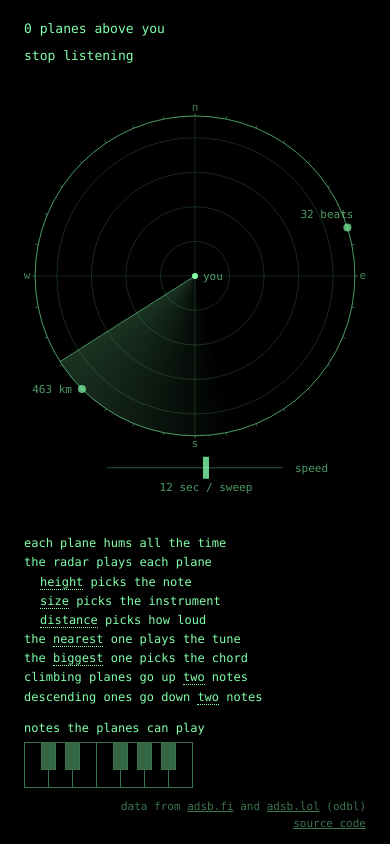
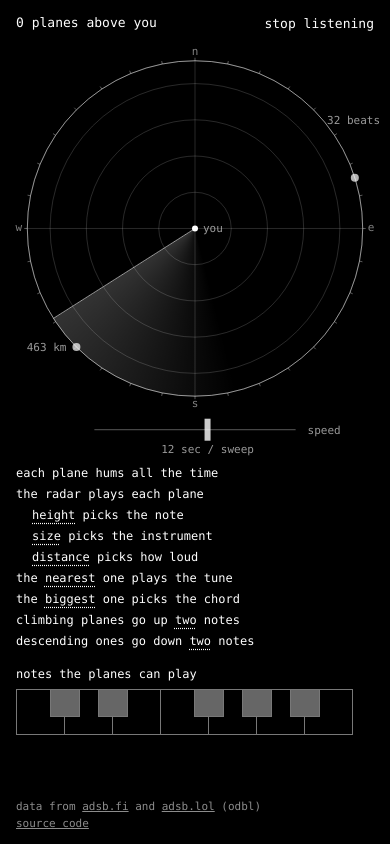
Before and after one commit to daspartho/aboveyou, a plain HTML site: page index.html in a window 390 px wide. Both pictures are taken after a click on the button "listen". Drawn offline with Linux system fonts and the light colour scheme; no server answers; animation ran at ten frames a second.

Commit message:
works on phones

```diff
--- a/index.html
+++ b/index.html
@@ -2,12 +2,14 @@
 <html lang="en">
 <meta charset="utf-8">
 <meta name="viewport" content="width=device-width, initial-scale=1">
+<meta name="theme-color" content="#000">
 <title>ensemble above</title>
 <link rel="icon" href="data:,">
 <link rel="stylesheet" href="style.css">
 <canvas id="c"></canvas>
 <button id="sound">listen</button>
 <div id="card" hidden></div>
+<div id="below">
 <div id="note" hidden>
   <p data-part="hum">each plane hums all the time</p>
   <p data-part="notes">the radar plays each plane</p>
@@ -24,5 +26,6 @@
   <div id="keys"></div>
 </div>
 <div id="source">data from <a href="https://adsb.fi" target="_blank" rel="noopener">adsb.fi</a> and <a href="https://adsb.lol" target="_blank" rel="noopener">adsb.lol</a> (odbl)<br><a href="https://github.com/daspartho/ensemble-above" target="_blank" rel="noopener">source code</a></div>
+</div>
 <script type="module" src="main.js"></script>
 </html>
--- a/main.js
+++ b/main.js
@@ -5,16 +5,17 @@ const API = 'https://ensemble-above.vercel.app';
 const POLL = 10_000;
 const $ = id => document.getElementById(id), rad = d => d * Math.PI / 180;
 const canvas = $('c'), g = canvas.getContext('2d');
-const ink = a => `rgba(130,255,170,${a})`;
+const ink = a => `rgba(255,255,255,${a})`;
 
 let home = null, planes = new Map(), ctx = null, music = null, picked = null, muted = false;
-let W = 0, H = 0, S = 0, CX = 0, CY = 0, next = null, pulling = false, pressed = null, holding = null, dialing = false, levering = false, reach = FAR, opened = 0, hover = null, deepOne = null;
+let tall = false, W = 0, H = 0, S = 0, CX = 0, CY = 0, next = null, pulling = false, pressed = null, holding = null, dialing = false, levering = false, reach = FAR, opened = 0, hover = null, deepOne = null;
 function resize() {
-  const d = devicePixelRatio || 1; W = innerWidth; H = innerHeight;
-  const up = W / H < 1.2;                // on tall screens the note sits under the radar, on wide ones beside it
-  S = up ? Math.min(W * 0.41, (H - 340) / 2.2) : Math.min(H * 0.44, (W - 385) / 2.25);
-  CX = up ? W / 2 : Math.max(W / 2, 325 + S * 1.1);
-  CY = up ? 100 + S * 1.1 : H / 2;
+  const d = Math.min(devicePixelRatio || 1, 2); W = innerWidth; H = innerHeight;
+  tall = W / H < 1.2;                    // on tall screens the note sits under the radar and scrolls, on wide ones beside it
+  S = tall ? Math.min(W * 0.43, (H * 0.68 - 74) / 2.3) : Math.min(H * 0.44, (W - 385) / 2.25);
+  CX = tall ? W / 2 : Math.max(W / 2, 325 + S * 1.1);
+  CY = tall ? 44 + S * 1.1 : H / 2;
+  document.documentElement.style.setProperty('--below', `${CY + S * 1.2 + 34 | 0}px`);
   canvas.width = W * d | 0; canvas.height = H * d | 0; g.setTransform(d, 0, 0, d, 0, 0);
 }
 addEventListener('resize', resize); resize();
@@ -86,7 +87,7 @@ const DIAL_FROM = 45, DIAL_SPAN = 90;   // from north-east round to south-east
 const dialAz = () => DIAL_FROM + (play.beats - 4) / 92 * DIAL_SPAN;
 // The speed lever stands beside the radar, or lies under it on tall screens. Push towards the word for faster.
 const SLOWEST = 120, FASTEST = 2;
-const track = () => W / H < 1.2 ? [CX - S * 0.55, CY + S * 1.2, CX + S * 0.55, CY + S * 1.2] : [CX + S * 1.24, CY + S * 0.5, CX + S * 1.24, CY - S * 0.5];
+const track = () => tall ? [CX - S * 0.6, CY + S * 1.2, CX + S * 0.6, CY + S * 1.2] : [CX + S * 1.24, CY + S * 0.5, CX + S * 1.24, CY - S * 0.5];
 function lever() {
   const [ax, ay, bx, by] = track(), u = Math.log(play.turn / SLOWEST) / Math.log(FASTEST / SLOWEST), up = ax === bx;
   const along = v => [ax + (bx - ax) * v, ay + (by - ay) * v];
@@ -107,10 +108,11 @@ function rim() {
     g.moveTo(a, b); g.lineTo(c, d);
   }
   g.stroke();
-  const [x, y] = polar(dialAz(), 1), room = x + 72 < W;   // on narrow screens the label sits above the handle
+  const [x, y] = polar(dialAz(), 1), room = x + 72 < W, off = y - CY;
   g.fillStyle = ink(dialing ? 1 : 0.7); g.beginPath(); g.arc(x, y, 4, 0, 7); g.fill();
   g.fillStyle = ink(0.6); g.textAlign = room ? 'left' : 'right';
-  g.fillText(`${play.beats} beats`, room ? x + (Math.abs(dialAz() - 90) < 8 ? 30 : 10) : x + 6, room ? y + 1 : y - 12);   // clears the e
+  // Beside the handle, or on narrow screens in the corner outside the circle, level with it as far as the rim allows.
+  g.fillText(`${play.beats} beats`, room ? x + (Math.abs(dialAz() - 90) < 8 ? 30 : 10) : W - 10, room ? y + 1 : CY + Math.max(Math.abs(off), S * 0.64) * (off < 0 ? -1 : 1));
   g.textAlign = 'left';
 }
 
@@ -126,7 +128,7 @@ function frame() {
   g.textAlign = 'left';
   sweep(deg); rim(); lever();
   g.font = '13px ui-monospace, "SF Mono", Menlo, monospace'; g.fillStyle = ink(1);
-  g.fillText(`${shown(t).length} planes above you`, 24, 30);
+  g.fillText(`${shown(t).length} planes above you`, tall ? 16 : 24, tall ? 24 : 30);
   g.font = '11px ui-monospace, Menlo, monospace';
   const r = reach / FAR, [hx, hy] = polar(225, r);    // how far you are listening
   g.strokeStyle = ink(pulling ? 0.9 : 0.5); g.beginPath(); g.arc(CX, CY, r * S, 0, 7); g.stroke();
@@ -161,7 +163,7 @@ function frame() {
   for (let i = 0; i < 12; i++) {         // the keys light as the planes play them; the chord's keys stay brighter
     const on = play.keys.has(i), f = t >= flash[i] ? Math.max(0, 1 - (t - flash[i]) / 0.8) : 0;
     const a = (inChord(i) ? 0.75 : 0.4) + 0.25 * f;   // solid colour, so a black key hides the white keys behind it
-    keys[i].style.background = on ? `rgb(${130 * a},${255 * a},${170 * a})` : '';
+    keys[i].style.background = on ? `rgb(${255 * a},${255 * a},${255 * a})` : '';
   }
   requestAnimationFrame(frame);
 }
@@ -177,16 +179,17 @@ const handPlays = p => {                 // a plane under your hand plays its no
   music.strike(kindOf(p), pitchOf(p), ctx.currentTime, 0.3, panOf(p));
   sang(p, ctx.currentTime, 1, pitchOf(p));
 };
-const onRing = e => Math.abs(Math.hypot(e.clientX - CX, e.clientY - CY) / S - reach / FAR) < 0.03;
+const grip = e => e.pointerType === 'touch' ? 1.6 : 1;   // a finger covers more than a cursor
+const onRing = e => Math.abs(Math.hypot(e.clientX - CX, e.clientY - CY) - reach / FAR * S) < 10 * grip(e);
 const aim = e => (Math.atan2(e.clientX - CX, CY - e.clientY) * 180 / Math.PI + 360) % 360;
-const onDial = e => { const [x, y] = polar(dialAz(), 1); return Math.hypot(e.clientX - x, e.clientY - y) < 16; };
+const onDial = e => { const [x, y] = polar(dialAz(), 1); return Math.hypot(e.clientX - x, e.clientY - y) < 16 * grip(e); };
 const onTrack = e => {                   // how far along the lever the hand is, 0 to 1
   const [ax, ay, bx, by] = track();
   return ((e.clientX - ax) * (bx - ax) + (e.clientY - ay) * (by - ay)) / ((bx - ax) ** 2 + (by - ay) ** 2);
 };
 const onLever = e => {
   const [ax, ay, bx, by] = track(), u = onTrack(e);
-  return u > -0.08 && u < 1.08 && Math.hypot(e.clientX - (ax + (bx - ax) * u), e.clientY - (ay + (by - ay) * u)) < 18;
+  return u > -0.08 && u < 1.08 && Math.hypot(e.clientX - (ax + (bx - ax) * u), e.clientY - (ay + (by - ay) * u)) < 18 * grip(e);
 };
 const inRadar = e => Math.hypot(e.clientX - CX, e.clientY - CY) < S;
 // Press inside the radar and the sweep comes to your hand. It plays what it crosses, then carries on.
@@ -224,7 +227,7 @@ canvas.addEventListener('pointermove', e => {
   } else if (pulling) {
     reach = Math.max(40, Math.min(FAR, Math.hypot(e.clientX - CX, e.clientY - CY) / S * FAR));
   } else {
-    hover = nearest(e.clientX, e.clientY);
+    hover = e.pointerType === 'mouse' ? nearest(e.clientX, e.clientY) : null;
   }
 });
 const letGo = () => {
@@ -255,6 +258,8 @@ function routeFits(p, o, e) {
   const turn = Math.abs(((bearing(p.lat, p.lon, e.latitude, e.longitude) * 180 / Math.PI - p.track + 180) % 360 + 360) % 360 - 180);
   return off < 200 && (turn < 60 || arc(p.lat, p.lon, e.latitude, e.longitude) * R < 200 || arc(p.lat, p.lon, o.latitude, o.longitude) * R < 200);
 }
+
+$('card').onclick = () => { picked = null; $('card').hidden = true; };
 
 async function choose(x, y) {
   const best = nearest(x, y);
@@ -297,7 +302,7 @@ const keys = [], flash = new Array(12).fill(-9);
   for (let i = 0; i < 12; i++) {
     const b = document.createElement('button'), black = i in blacks;
     b.className = black ? 'black' : 'white';
-    b.style.left = (black ? (blacks[i] + 1) * 24 - 7 : whites.indexOf(i) * 24) + 'px';
+    b.style.setProperty('--at', black ? blacks[i] + 1 : whites.indexOf(i));
     b.onclick = () => {
       if (play.keys.has(i)) { if (play.keys.size > 1) play.keys.delete(i); }
       else { play.keys.add(i); if (music && !muted) { music.strike('narrow', 60 + i, ctx.currentTime, 0.25, 0); flash[i] = now(); } }
@@ -309,11 +314,14 @@ const keys = [], flash = new Array(12).fill(-9);
 $('sound').onclick = () => {
   if (ctx) { muted = !muted; music.mute(muted); $('sound').textContent = muted ? 'listen' : 'stop listening'; return; }
   const t = now();
+  if (navigator.audioSession) navigator.audioSession.type = 'playback';   // otherwise an iphone on silent plays nothing
   ctx = new AudioContext(); ctx.resume(); audioShift = t - ctx.currentTime;
   music = new Music(ctx); music.setBeat(play.turn / play.beats);
   $('sound').textContent = 'stop listening'; $('note').hidden = false;
 };
 
+addEventListener('visibilitychange', () => { if (!document.hidden && ctx) ctx.resume(); });   // phones stop the sound in the background
+
 locate();
 setInterval(poll, POLL); setInterval(schedule, 250);
 requestAnimationFrame(frame);
--- a/style.css
+++ b/style.css
@@ -1,32 +1,47 @@
 * { box-sizing: border-box; }
-html, body { margin: 0; height: 100%; background: #000; overflow: hidden; user-select: none; -webkit-user-select: none; }
-body { font: 13px/1.5 ui-monospace, "SF Mono", Menlo, monospace; color: rgb(130, 255, 170); -webkit-font-smoothing: antialiased; }
+html, body { margin: 0; height: 100%; background: #000; overflow: hidden; overscroll-behavior: none; user-select: none; -webkit-user-select: none; -webkit-text-size-adjust: 100%; -webkit-tap-highlight-color: transparent; touch-action: manipulation; }
+body { position: fixed; inset: 0; font: 13px/1.5 ui-monospace, "SF Mono", Menlo, monospace; color: #fff; -webkit-font-smoothing: antialiased; }
 canvas { position: fixed; inset: 0; width: 100%; height: 100%; touch-action: none; }
 button { all: unset; cursor: pointer; }
 button:focus-visible { outline: 1px solid currentColor; outline-offset: 4px; }
 #sound { position: fixed; top: 46px; left: 24px; }
-#card { position: fixed; top: 20px; right: 24px; width: 230px; white-space: pre-line; pointer-events: none; }
-#source { position: fixed; bottom: 20px; right: 24px; text-align: right; color: rgba(130, 255, 170, .45); font-size: 11px; }
+#card { position: fixed; top: 20px; right: 24px; width: 230px; white-space: pre-line; pointer-events: none; background: #000; }
+#below { display: contents; }
+#source { position: fixed; bottom: 20px; right: 24px; text-align: right; color: rgba(255, 255, 255, .55); font-size: 11px; }
 #source a { color: inherit; }
-#source a:hover { color: rgb(130, 255, 170); }
+#source a:hover { color: #fff; }
 
-#note { position: fixed; left: 24px; bottom: 20px; width: 296px; font-size: 12px; line-height: 1.75; }
+#note { position: fixed; left: 24px; bottom: 20px; width: 296px; max-height: calc(100% - 96px); overflow-y: auto; font-size: 12px; line-height: 1.75; }
 #note p { margin: 0; white-space: nowrap; }
-#note b { font-weight: normal; cursor: pointer; border-bottom: 1px dotted currentColor; user-select: none; -webkit-user-select: none; touch-action: none; }
-#note b:hover { background: rgba(130, 255, 170, .16); }
-
+#note b { font-weight: normal; cursor: pointer; text-decoration: underline dotted; text-underline-offset: 4px; }
+@media (hover: hover) { #note b:hover { background: rgba(255, 255, 255, .18); } }
 
 #note [data-part] { cursor: pointer; width: fit-content; }
 #note .off, #note [data-part="notes"].off + .rules { opacity: .4; }
 #note .rules { padding-left: 16px; }
 #note .label { margin-top: 12px; }
-#keys { position: relative; width: 170px; height: 46px; margin: 4px 0 0; }
-#keys button { position: absolute; top: 0; box-sizing: border-box; border: 1px solid rgb(58, 115, 77); }
-#keys .white { width: 25px; height: 46px; }
-#keys .black { width: 15px; height: 28px; background: #000; z-index: 1; }
+#keys { --k: 24px; position: relative; width: calc(var(--k) * 7 + 1px); height: 46px; margin: 4px 0 0; }
+#keys button { position: absolute; top: 0; left: calc(var(--k) * var(--at)); box-sizing: border-box; border: 1px solid rgb(120, 120, 120); }
+#keys .white { width: calc(var(--k) + 1px); height: 100%; }
+#keys .black { left: calc(var(--k) * (var(--at) - .29)); width: calc(var(--k) * .625); height: 60%; background: #000; z-index: 1; }
 
+/* a finger needs more room than a cursor */
+@media (pointer: coarse) {
+  #note { font-size: 13px; line-height: 32px; }
+  #note [data-part] { width: auto; }
+  #note b { padding: 7px 5px; margin: -7px -5px; }
+  #keys { height: 72px; }
+}
+
+/* short wide screens: the credit folds up to stay clear of the radar */
+@media (max-height: 500px) { #source { width: 130px; } }
+
+/* tall screens: radar on top, everything else in a panel under it that scrolls by itself */
 @media (max-aspect-ratio: 6/5) {
-  #note { right: 24px; width: auto; bottom: 56px; line-height: 1.6; }
-  #source { bottom: 12px; }
-  #card { width: 170px; }
+  #sound { top: 2px; left: auto; right: 4px; padding: 12px; }
+  #below { display: flex; flex-direction: column; position: fixed; top: var(--below); left: 0; right: 0; bottom: 0; padding: 0 16px calc(12px + env(safe-area-inset-bottom)); overflow-y: auto; overscroll-behavior: contain; }
+  #note { position: static; width: auto; max-height: none; overflow: visible; flex: none; }
+  #keys { --k: min((100vw - 34px) / 7, 48px); }
+  #source { position: static; width: auto; margin-top: auto; padding-top: 20px; text-align: left; flex: none; }
+  #card { top: var(--below); left: 0; right: 0; bottom: 0; width: auto; padding: 0 16px; z-index: 2; pointer-events: auto; cursor: pointer; }
 }
```
